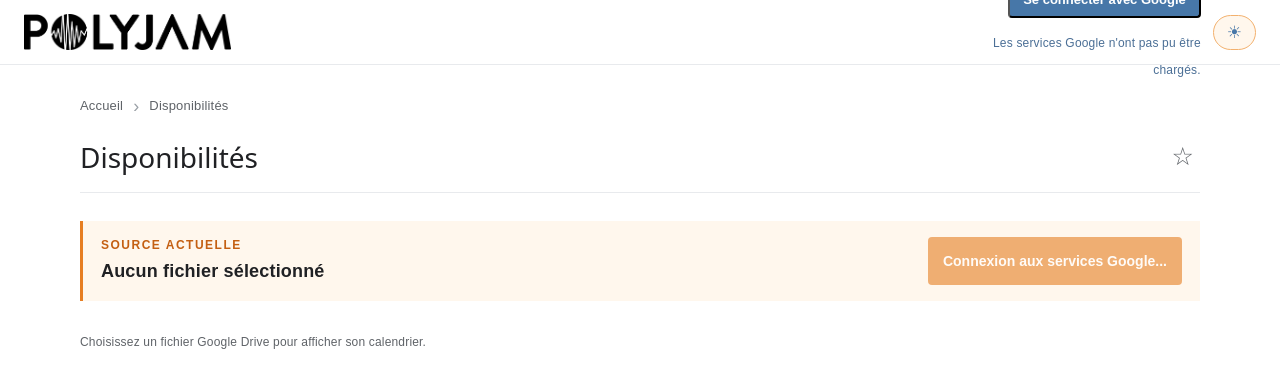
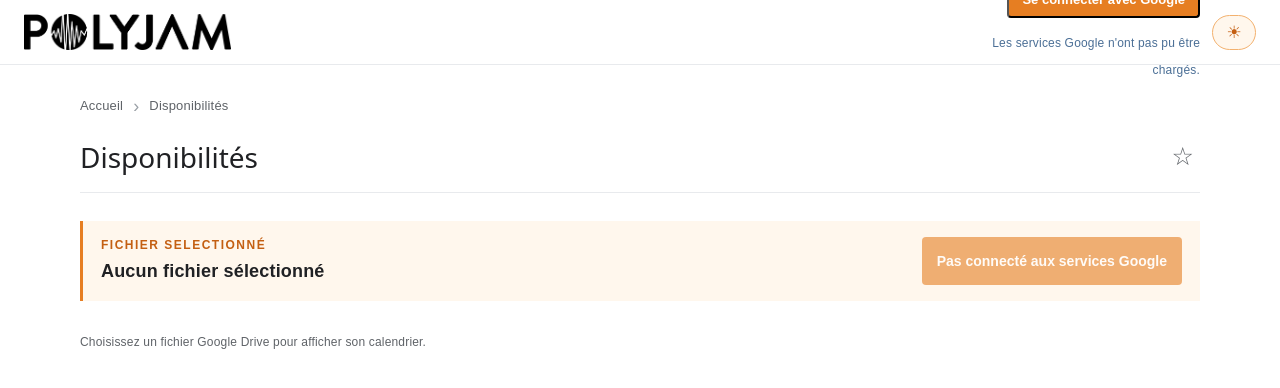
Before and after one commit to kaybiee/polyjam, a React (Vite) app in the folder polyjam/: page /dispo in a window 1280 px wide. Shown: the top 388 px of the page. Built offline with nearby package versions, Linux system fonts and the light colour scheme; no server answers.

Commit message:
text and theme toggle button

```diff
--- a/polyjam/src/App.tsx
+++ b/polyjam/src/App.tsx
@@ -40,6 +40,7 @@ export default function App() {
     sessionStorage.removeItem("polyjam-google-profile");
     sessionStorage.removeItem("polyjam-google-access-token");
     setGoogleProfile(null);
+    window.location.reload();
   }
 
   return (
--- a/polyjam/src/Disponibilites.tsx
+++ b/polyjam/src/Disponibilites.tsx
@@ -52,7 +52,7 @@ function Dispo() {
 
             <div className="spreadsheet-selector">
                 <div>
-                    <p className="eyebrow">Source actuelle</p>
+                    <p className="eyebrow">Fichier selectionné</p>
                     <strong>{selectedSpreadsheet?.name ?? "Aucun fichier sélectionné"}</strong>
                 </div>
                 <GoogleDrivePicker onFileSelected={selectSpreadsheet} />
--- a/polyjam/src/GoogleDrivePicker.tsx
+++ b/polyjam/src/GoogleDrivePicker.tsx
@@ -132,7 +132,7 @@ function GoogleDrivePicker({ onFileSelected }: GoogleDrivePickerProps) {
                 onClick={openPicker}
                 disabled={!ready}
             >
-                {ready ? "Choisir un fichier Google Drive" : "Connexion aux services Google..."}
+                {ready ? "Choisir un fichier Google Drive" : "Pas connecté aux services Google"}
             </button>
             {error && <p className="picker-error">{error}</p>}
         </div>
--- a/polyjam/src/GoogleSignInButton.tsx
+++ b/polyjam/src/GoogleSignInButton.tsx
@@ -69,6 +69,7 @@ function GoogleSignInButton({ onConnected }: GoogleSignInButtonProps) {
                     sessionStorage.setItem("polyjam-google-access-token", response.access_token);
                     sessionStorage.setItem("polyjam-google-profile", JSON.stringify(profile));
                     onConnected(profile);
+                    window.location.reload();
                 } catch {
                     setError("Impossible de récupérer le compte Google.");
                 }
--- a/polyjam/src/index.css
+++ b/polyjam/src/index.css
@@ -503,13 +503,17 @@ body {
   background: transparent;
   border: 1px solid #dadce0;
   border-radius: 18px;
+  box-sizing: border-box;
   color: #3c4043;
   cursor: pointer;
   display: flex;
+  flex: 0 0 44px;
   font: inherit;
   font-size: 13px;
   gap: 8px;
+  justify-content: center;
   padding: 8px 13px;
+  width: 44px;
 }
 
 .theme-toggle:hover,
@@ -657,6 +661,20 @@ body {
   color: #c45f12;
 }
 
+.theme-light .theme-logo span {
+  color: #c45f12;
+}
+
+.theme-light .google-sign-in {
+  background: #e67e22;
+  color: #fff;
+}
+
+.theme-light .google-sign-in:hover,
+.theme-light .google-sign-in:focus-visible {
+  background: #c45f12;
+}
+
 .theme-light .theme-logo:hover,
 .theme-light .theme-logo:focus-visible {
   background: #ffedd5;
@@ -713,9 +731,23 @@ body {
 }
 
 .theme-dark .theme-logo {
-  background: #292a2d;
-  border-color: #5f6368;
-  color: #fbbc04;
+  background: #e8f0fe;
+  border-color: #8ab4f8;
+  color: #202124;
+}
+
+.theme-dark .theme-logo span {
+  color: #5f8fd8;
+}
+
+.theme-dark .google-sign-in {
+  background: #8ab4f8;
+  color: #202124;
+}
+
+.theme-dark .google-sign-in:hover,
+.theme-dark .google-sign-in:focus-visible {
+  background: #6f9cda;
 }
 
 .theme-dark .theme-logo:hover,
@@ -736,14 +768,14 @@ body {
 }
 
 .theme-dark .theme-toggle {
-  background: #292a2d;
-  border-color: #5f6368;
+  background: #aac2e7;
+  border-color: #6f9cda;
   color: #e8eaed;
 }
 
 .theme-dark .theme-toggle:hover,
 .theme-dark .theme-toggle:focus-visible {
-  background: #3c4043;
+  background: #bccde4;
 }
 
 @media (max-width: 720px) {
```
